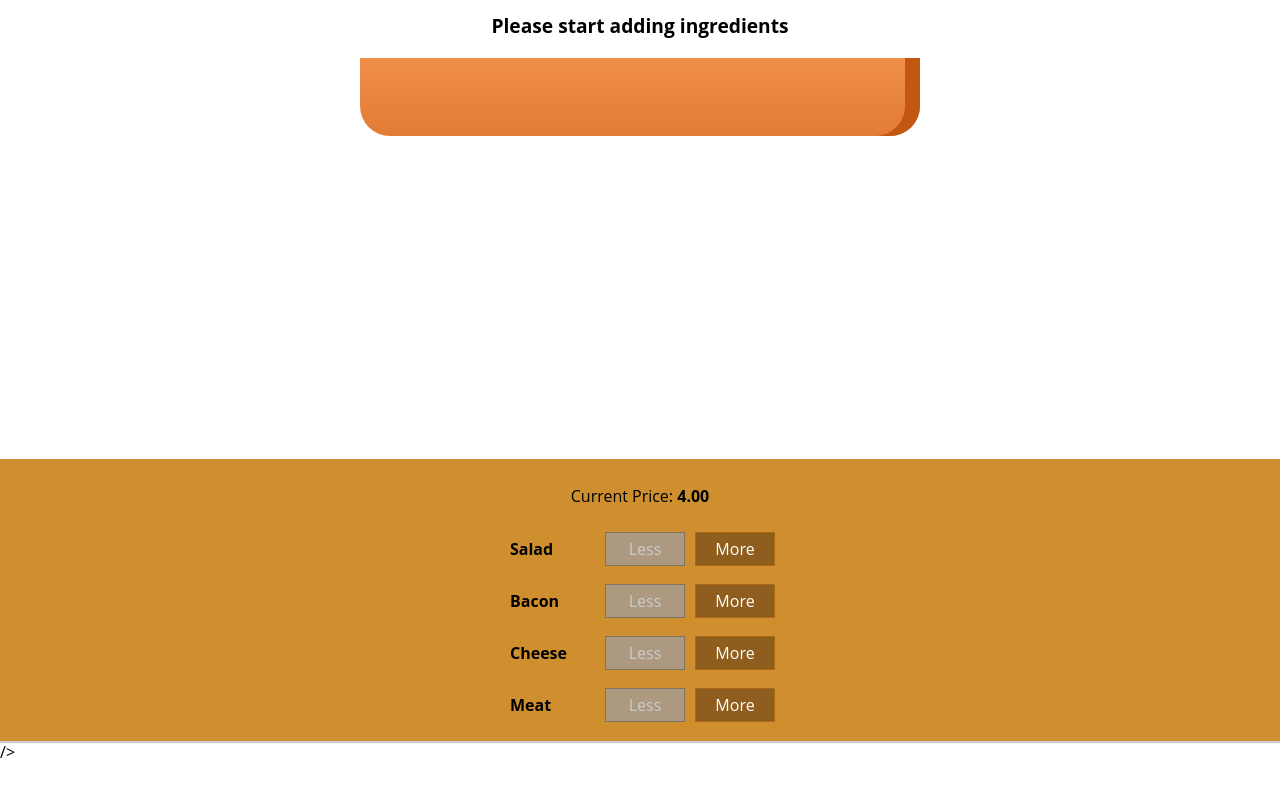
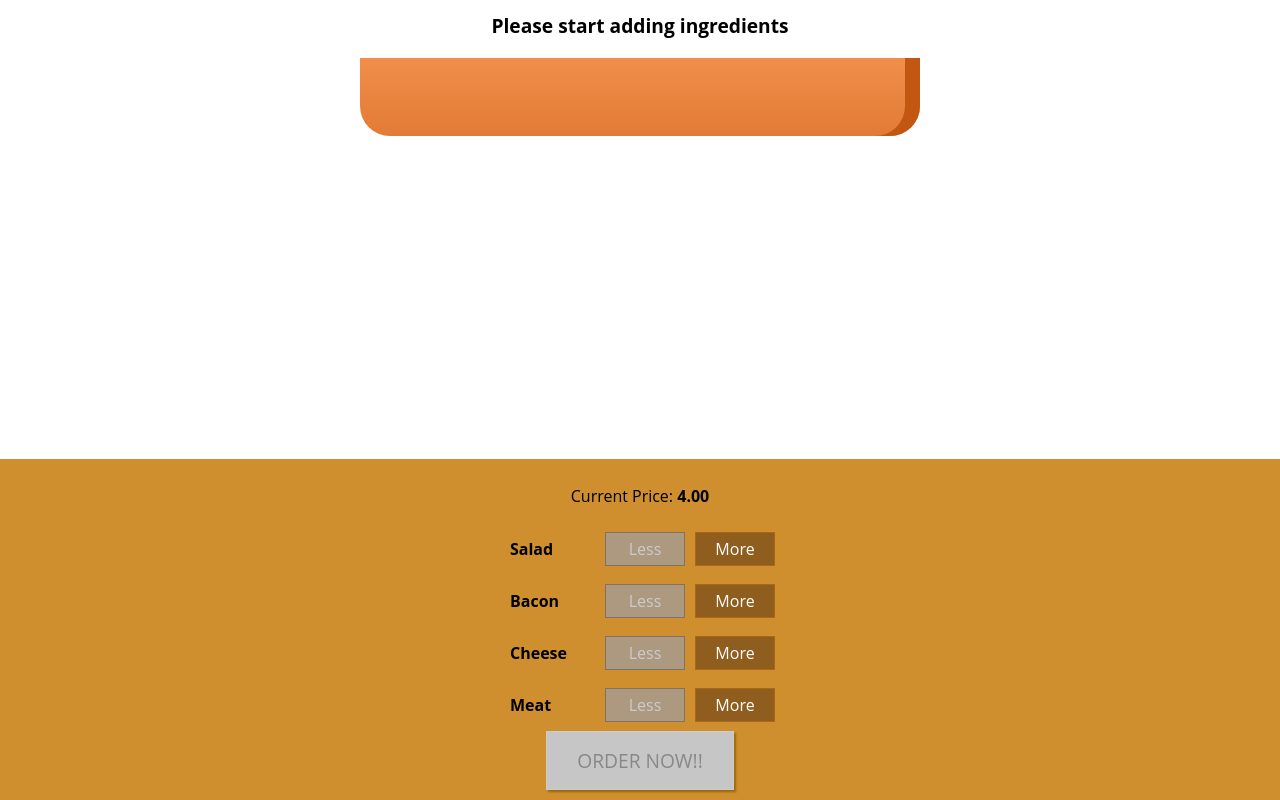
Before and after one commit to hyan506/burger-builder, a React (Create React App) app: page / in a window 1280 px wide. Shown: the part 179-979 px from the top of the page. Before the commit the page ends 942 px from the top, so only its background shows below. Built offline with nearby package versions, Linux system fonts and the light colour scheme.

Commit message:
Added a Checkout button
It is only enabled when there is at least 1 ingredient added

```diff
--- a/src/components/Burger/BuildControls/BuildControls.js
+++ b/src/components/Burger/BuildControls/BuildControls.js
@@ -20,6 +20,8 @@
                 disabled={props.disabled[x.type]}/>
 
         ))}
+        <button className ={classes.OrderButton}
+                disabled ={!props.purchasable}>ORDER NOW!!</button>
     </div>
 );
 
--- a/src/components/Burger/BuildControls/BuildControls.module.css
+++ b/src/components/Burger/BuildControls/BuildControls.module.css
@@ -8,3 +8,45 @@
     margin: auto;
     padding: 10px 0;
 }
+
+
+.OrderButton {
+    background-color: #DAD735;
+    outline: none;
+    cursor: pointer;
+    border: 1px solid #966909;
+    color: #966909;
+    font-family: inherit;
+    font-size: 1.2em;
+    padding: 15px 30px;
+    box-shadow: 2px 2px 2px #966909;
+}
+
+.OrderButton:hover, .OrderButton:active {
+    background-color: #A0DB41;
+    border: 1px solid #966909;
+    color: #966909;
+}
+
+.OrderButton:disabled {
+    background-color: #C7C6C6;
+    cursor: not-allowed;
+    border: 1px solid #ccc;
+    color: #888888;
+}
+
+.OrderButton:not(:disabled) {
+    animation: enable 0.3s linear;
+}
+
+@keyframes enable {
+    0% {
+        transform: scale(1);
+    }
+    60% {
+        transform: scale(1.1);
+    }
+    100% {
+        transform: scale(1);
+    }
+}
--- a/src/containers/BurgerBuilder/BurgerBuilder.js
+++ b/src/containers/BurgerBuilder/BurgerBuilder.js
@@ -19,8 +19,21 @@
             cheese:0,
             meat:0
         },
-        totalPrice: 4
+        totalPrice: 4,
+        purchasable: false
     }
+
+    updatePurchaseState(ingredients){
+
+        const sum = Object.keys(ingredients)
+        .map(igKey =>{
+            return ingredients[igKey];
+        }).reduce((sum,el) =>{
+            return sum+el;
+        },0);
+        this.setState({purchasable: sum > 0});
+    };
+
 
     addIngredientHandler =(type)=>{
         //update the number
@@ -37,6 +50,7 @@
             {totalPrice: newPrice,
             ingredients: updatedIngredients}
         );
+        this.updatePurchaseState(updatedIngredients);
 
     };
 
@@ -58,7 +72,7 @@
             {totalPrice: newPrice,
             ingredients: updatedIngredients}
         );
-
+        this.updatePurchaseState(updatedIngredients);
     };
 
 
@@ -78,7 +92,7 @@
                     ingredientsRemoved = {this.removeIngredientHandler}
                     disabled = {disabledInfo}
                     price ={this.state.totalPrice}
-                    />
+                    purchasable ={this.state.purchasable}
                     />
 
             </Aux>
```
